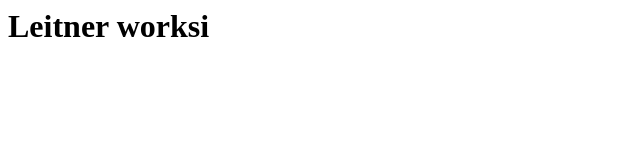
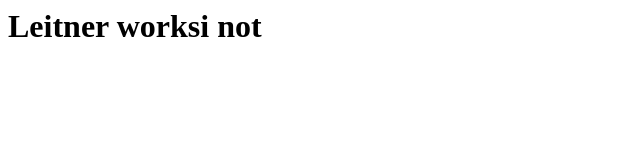
Before and after one commit to fhtw/leitner_ecker, a plain HTML site: page index.htm in a window 1280 px wide. Shown: the full height of the page, 0-640 px from the left. Drawn offline with Linux system fonts and the light colour scheme.

Commit message:
worksi not^

```diff
--- a/index.htm
+++ b/index.htm
@@ -3,6 +3,6 @@
 <title>Das ist meine Website</title>
 </head>
 <body>
-<h1>Leitner worksi</h1>
+<h1>Leitner worksi not</h1>
 </body>
 </html>
```
